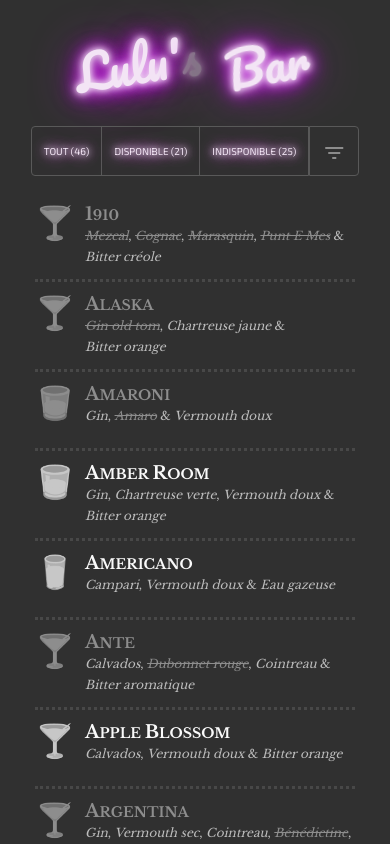
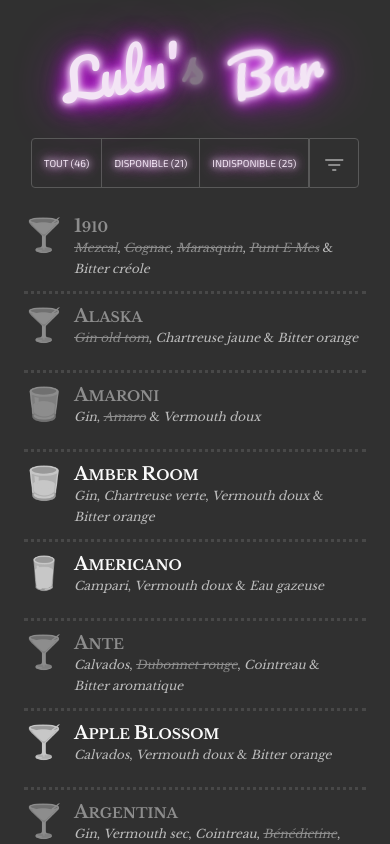
Before and after one commit to ludaub/chez-lulu, an Angular app: page / in a window 390 px wide. Built offline with nearby package versions, Linux system fonts and the light colour scheme.

Commit message:
feat: update responsive design

```diff
--- a/src/app/app.component.scss
+++ b/src/app/app.component.scss
@@ -16,6 +16,13 @@
 @media screen and (min-width: 320px) {
   .toolbar {
     height: 192px;
+    padding-top: 24px;
+  }
+}
+
+@media screen and (min-width: 320px) {
+  .toolbar {
+    height: 204px;
     padding-top: 24px;
   }
 }
@@ -49,6 +56,13 @@
     .title {
       font-size: 48px;
       line-height: 60px;
+    }
+  }
+
+  @media screen and (min-width: 375px) {
+    .title {
+      font-size: 54px;
+      line-height: 72px;
     }
   }
 
@@ -154,17 +168,11 @@
 
   @media screen and (min-width: 320px) {
     .cocktails {
-      width: 320px;
+      width: 100%;
     }
   }
 
-  @media screen and (min-width: 425px) {
-    .cocktails {
-      width: 425px;
-    }
-  }
-
-  @media screen and (min-width: 768px) {
+  @media screen and (min-width: 720px) {
     .cocktails {
       width: 720px;
     }
```
